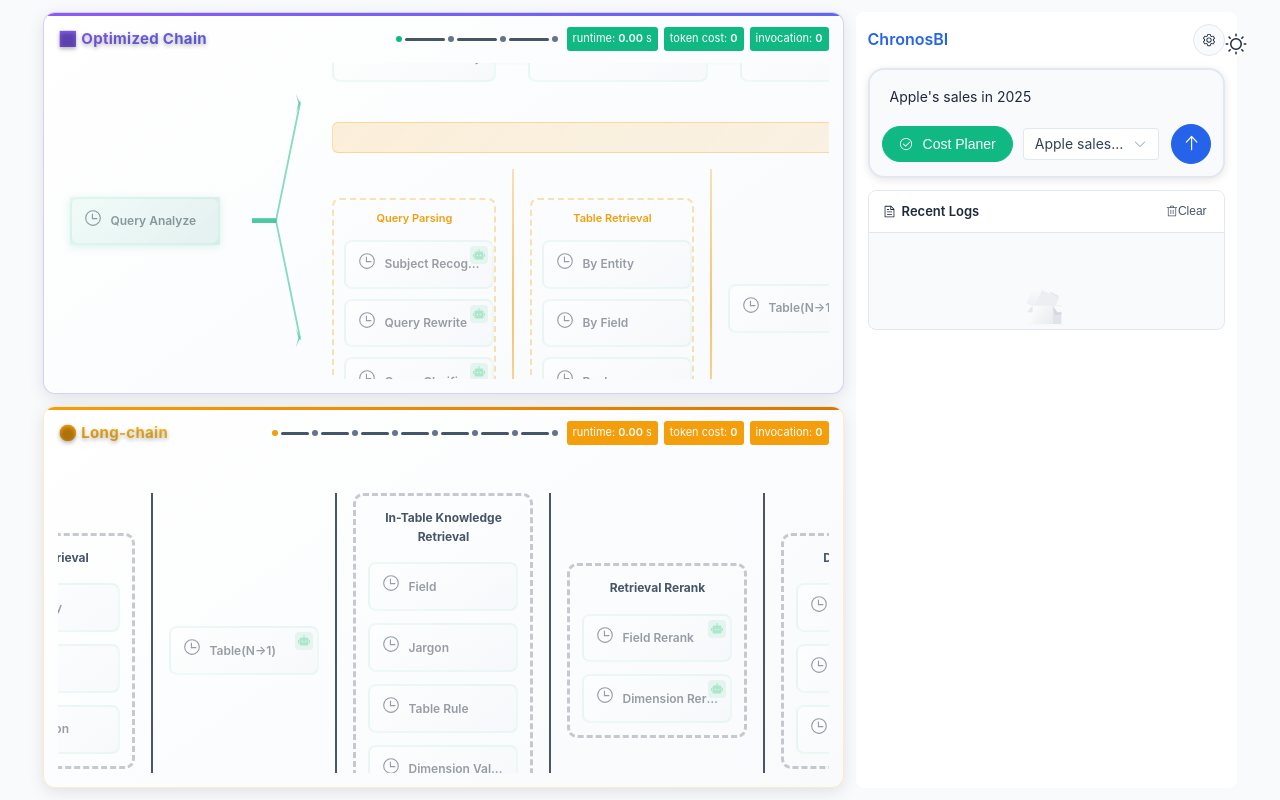
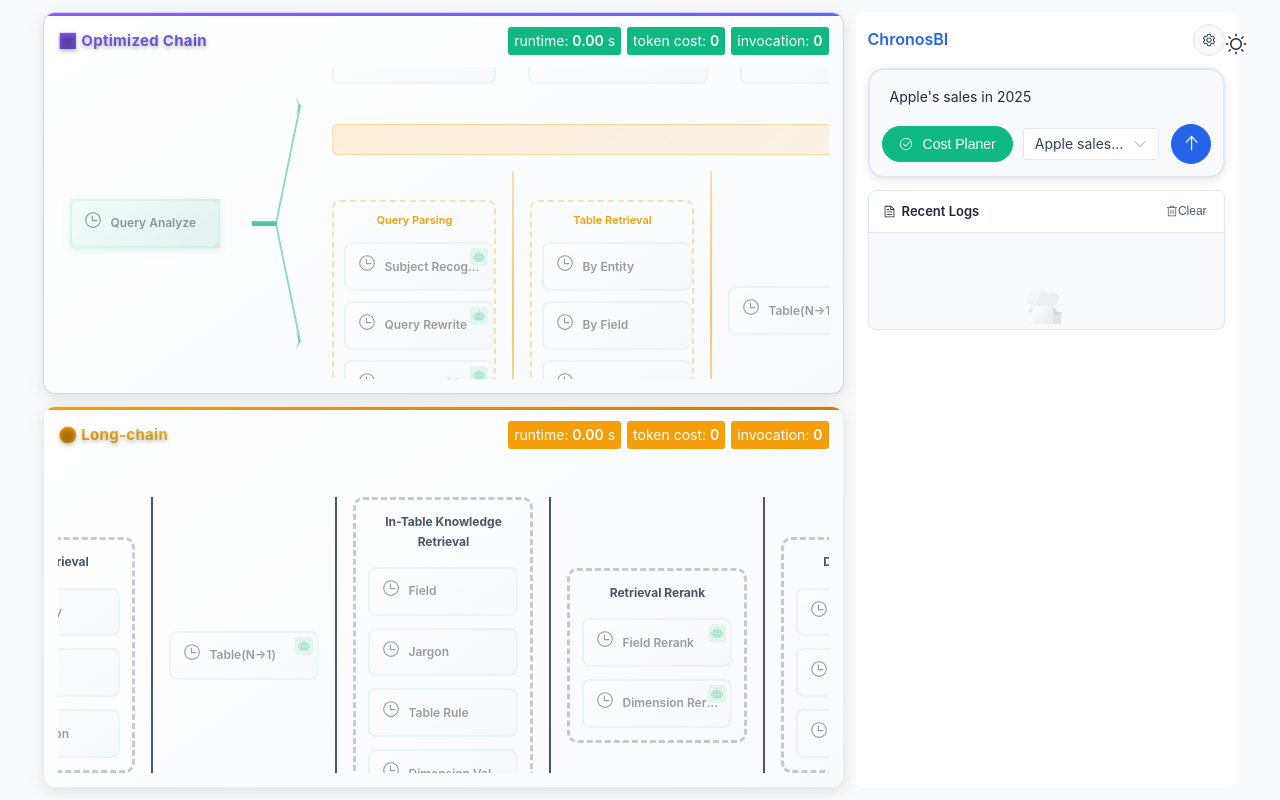
Before and after one commit to IvesCheung/cacoBI, a Vue app: page / in a window 1280 px wide. Built offline with nearby package versions, Linux system fonts and the light colour scheme.

Commit message:
remove progressbar

```diff
--- a/src/components/ProgressBar.vue
+++ b/src/components/ProgressBar.vue
@@ -1,11 +1,11 @@
+<!-- eslint-disable no-unused-vars -->
 <template>
   <div class="progress-container">
     <!-- 起始点 -->
-    <div class="progress-dot" :style="{ backgroundColor: startColor }"></div>
+    <!-- <div class="progress-dot" :style="{ backgroundColor: startColor }"></div> -->
 
     <!-- 进度条组 -->
-    <template v-for="(progress, index) in progressArray" :key="index">
-      <!-- 进度条 -->
+    <!-- <template v-for="(progress, index) in progressArray" :key="index">
       <div class="progress-wrapper" :style="{ width: progressBarWidth }">
         <div class="progress-bg">
           <div
@@ -14,8 +14,6 @@
           ></div>
         </div>
       </div>
-
-      <!-- 连接点 -->
       <div
         class="progress-dot connector"
         :class="{
@@ -23,7 +21,7 @@
           'connector-inactive': progress < 100
         }"
       ></div>
-    </template>
+    </template> -->
 
     <!-- 时间显示 -->
     <div class="time-badge" :style="badgeStyle">
@@ -133,7 +131,7 @@ const badgeStyle = computed(() => {
   color: white;
   padding: 3px 6px;
   border-radius: 3px;
-  font-size: 11px;
+  font-size: 14px;
   white-space: nowrap;
   margin-left: 6px;
 }
@@ -146,7 +144,7 @@ const badgeStyle = computed(() => {
   color: white;
   padding: 3px 6px;
   border-radius: 3px;
-  font-size: 11px;
+  font-size: 14px;
   white-space: nowrap;
   margin-left: 3px;
 }
```
